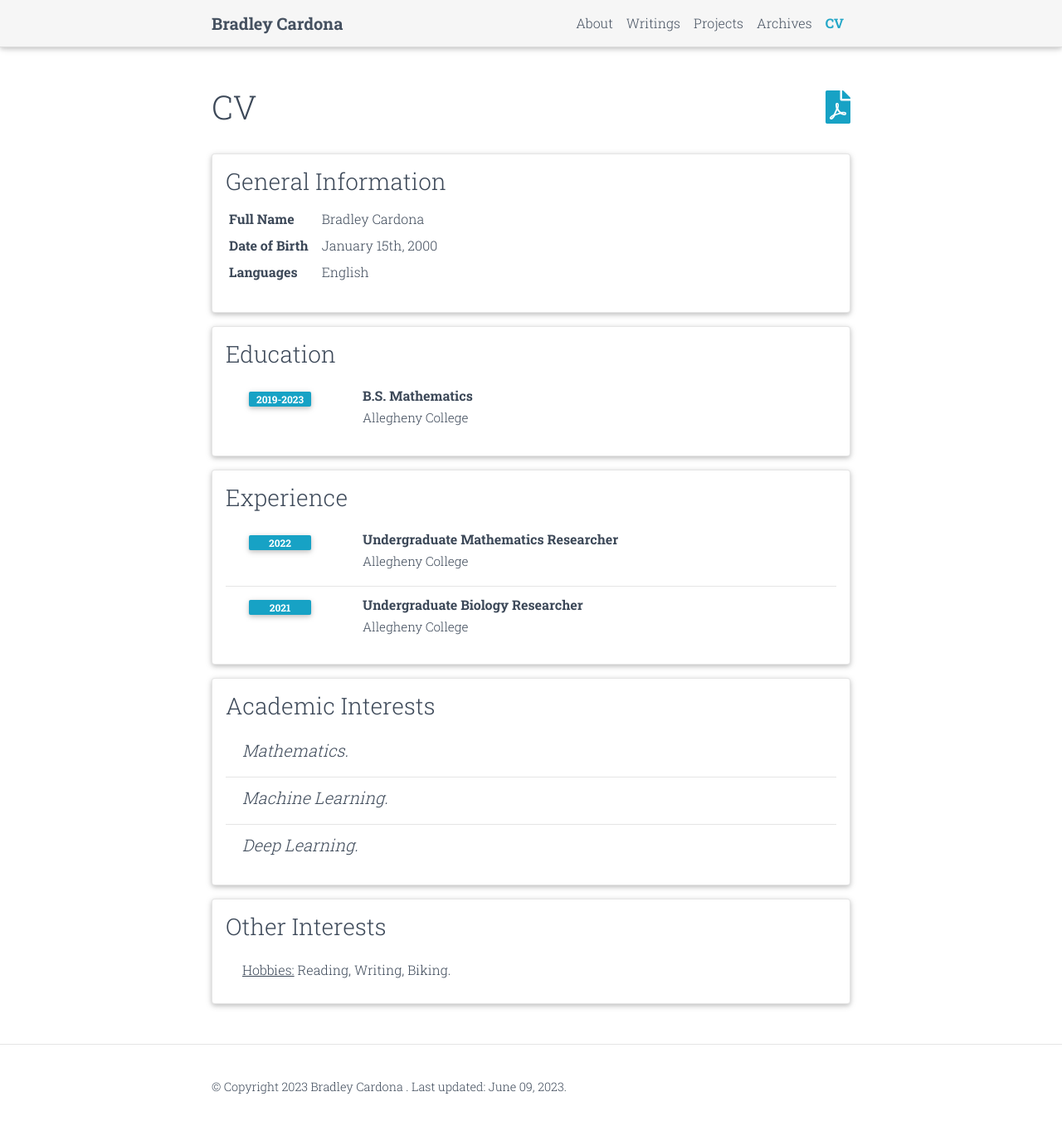
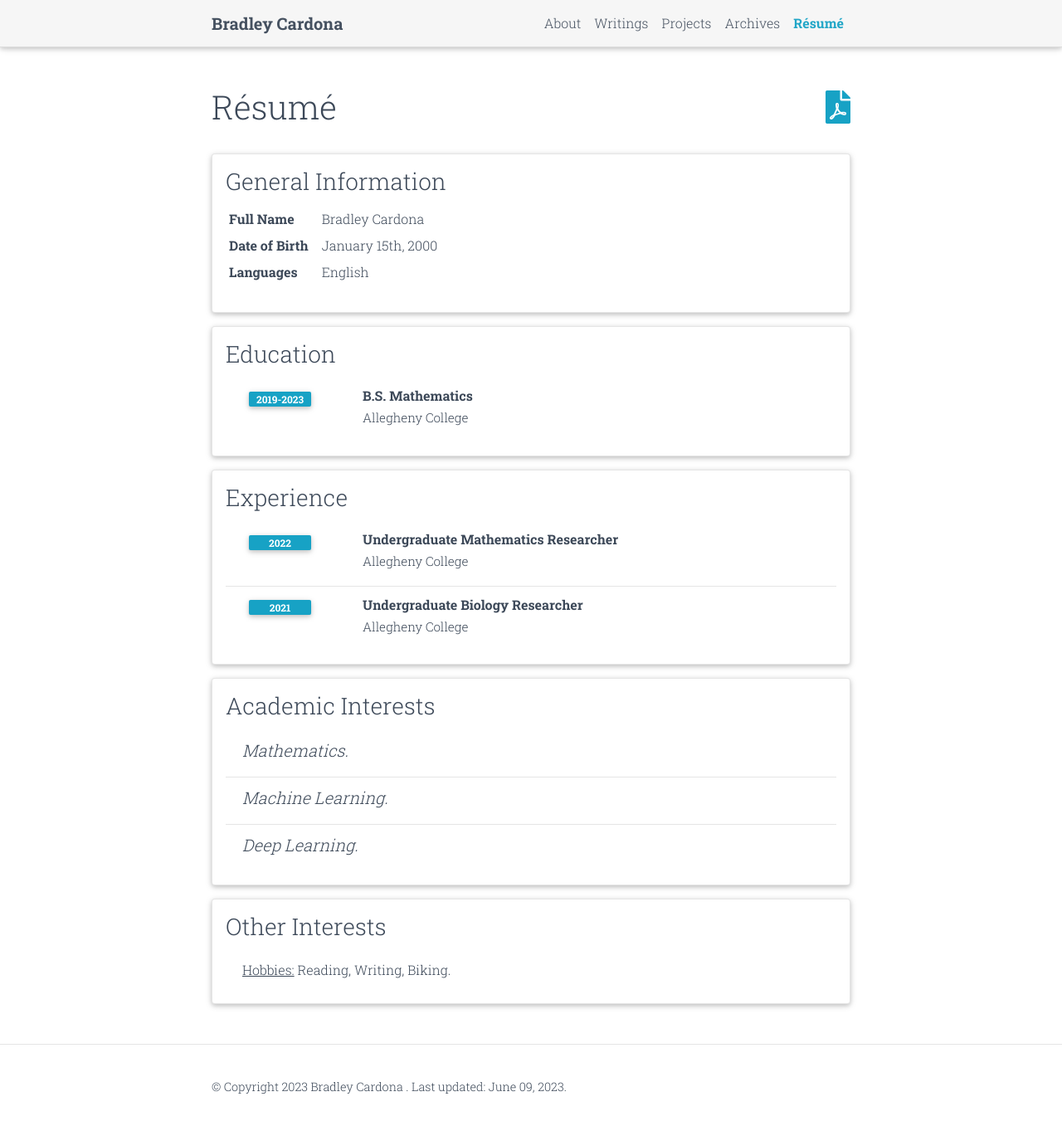
Before and after one commit to BMCARDONA/bmcardona.github.io, a Jekyll site: the page built from _pages/cv.md, in a window 1280 px wide and 1361 px high. Shown: the top 1357 px of the window at 83% size. Built offline with Jekyll 4.4.1, drawn with Linux system fonts in a browser that asks for light colours; comment, search, counter and statistics services are not loaded; a style sheet for code colours, icons or effects is not loaded.

Commit message:
change cv to résumé

```diff
--- a/_pages/cv.md
+++ b/_pages/cv.md
@@ -1,7 +1,7 @@
 ---
 layout: cv
-permalink: /cv/
-title: CV
+permalink: /resume/
+title: Résumé
 nav: true
 nav_order: 3
 cv_pdf: resume_bradley_cardona.pdf
```
